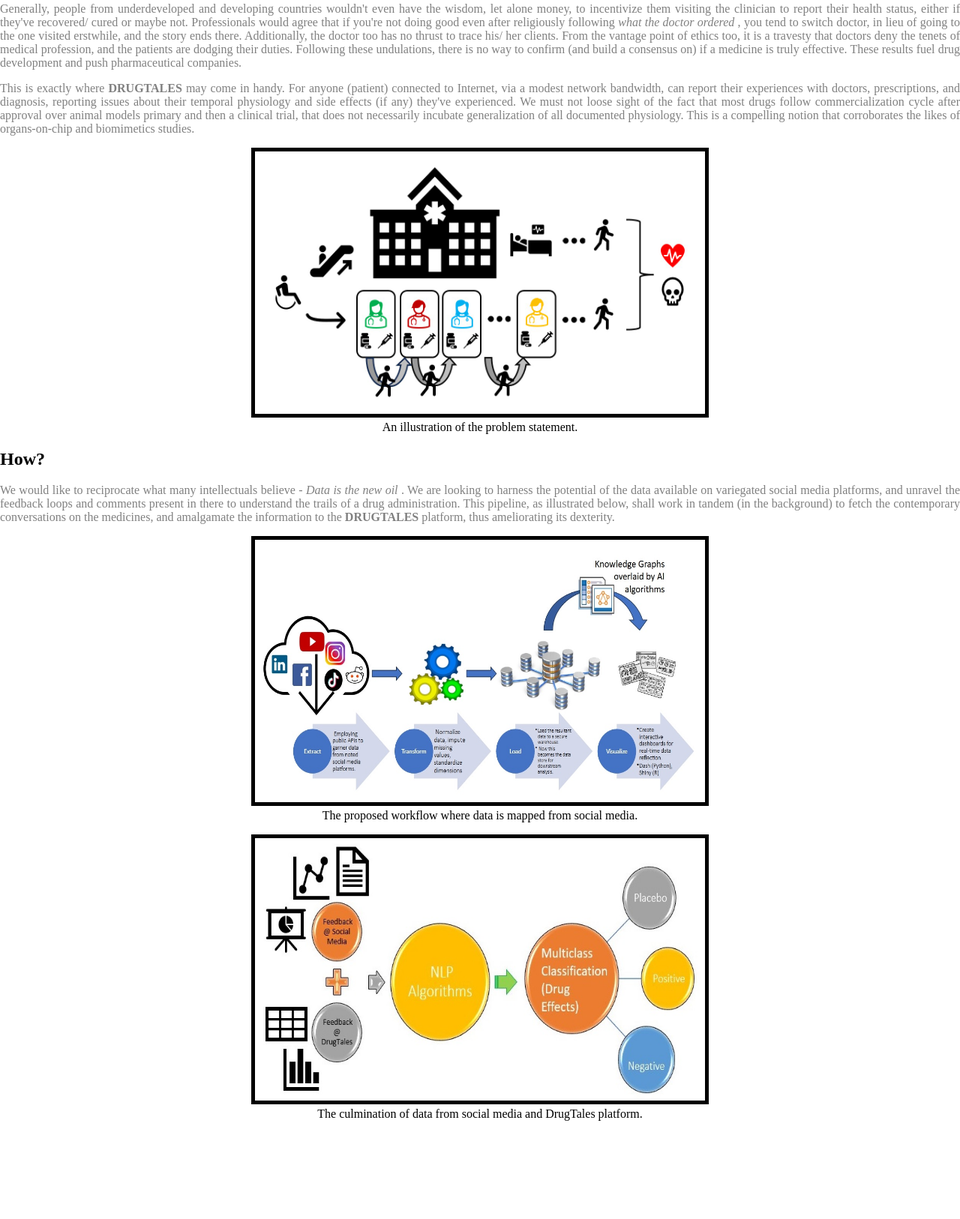
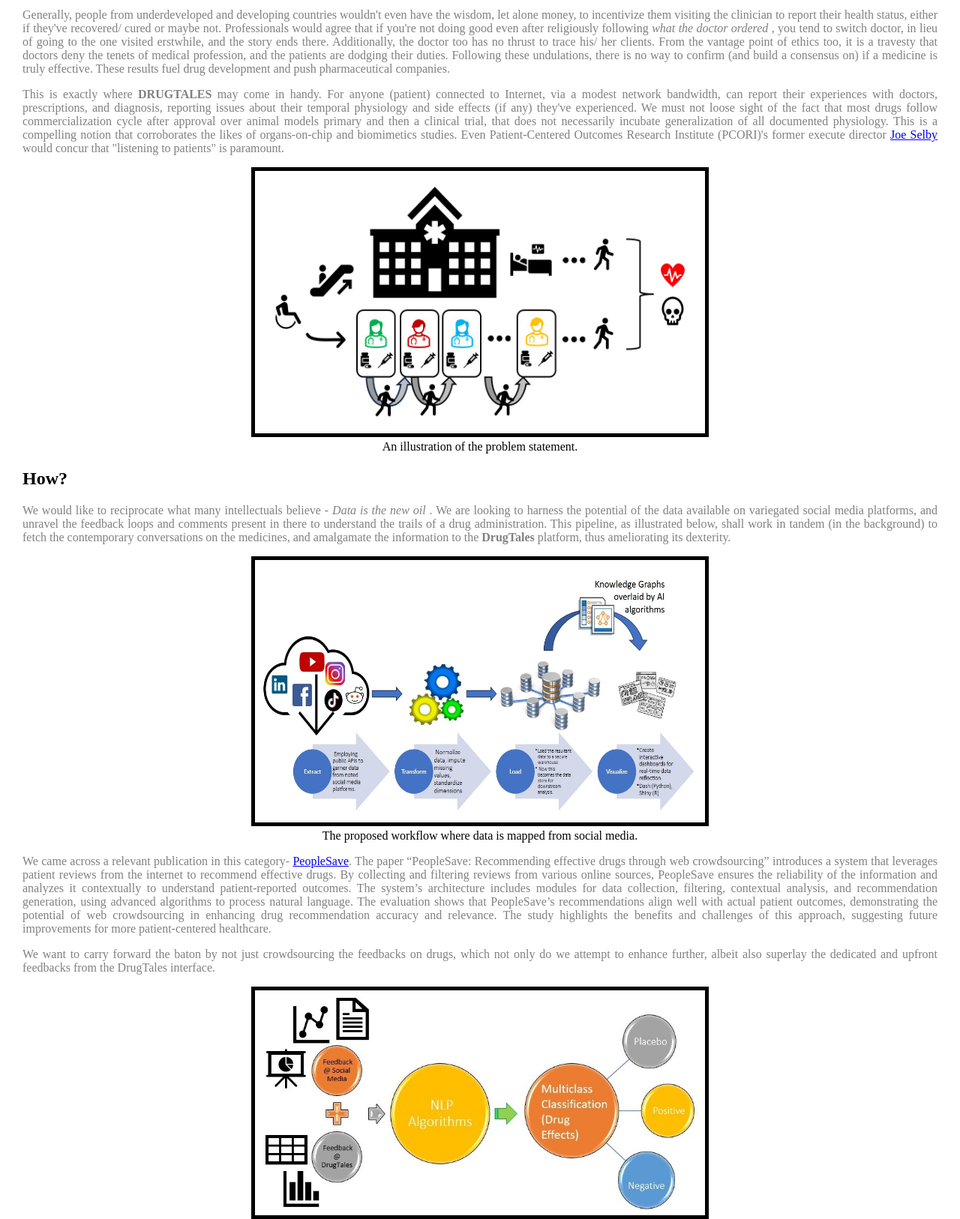
Before and after one commit to shauryajauhari/drugTales, a plain HTML site: page index.html in a window 1280 px wide. Shown: the part 245-1871 px from the top of the page at 75% size. Before the commit the page ends 1756 px from the top, so only its background shows below. Drawn offline with Linux system fonts and the light colour scheme.

Commit message:
Fix margins and add reference to Joe Selby

```diff
--- a/index.html
+++ b/index.html
@@ -10,7 +10,7 @@ p    {color: grey; text-align: justify;}
 
 </style>
 </head>
-<body>
+<body style="margin: 30px;padding:0">
 
 <!-- HTML -->
 
@@ -50,7 +50,9 @@ p    {color: grey; text-align: justify;}
   their temporal physiology and side effects (if any) they've experienced. We must not loose sight of the fact that most
   drugs follow commercialization cycle after approval over animal models primary and then a clinical trial, that does
   not necessarily incubate generalization of all documented physiology. This is a compelling notion that corroborates
-  the likes of organs-on-chip and biomimetics studies.
+  the likes of organs-on-chip and biomimetics studies. Even Patient-Centered Outcomes Research Institute (PCORI)'s former
+  execute director <a href="https://dx.doi.org/10.1001/jama.2014.11100">Joe Selby</a> would concur that "listening to
+  patients" is paramount.
 </p>
 
 
@@ -75,7 +77,7 @@ p    {color: grey; text-align: justify;}
   the potential of the data available on variegated social media platforms, and unravel the feedback loops and comments
   present in there to understand the trails of a drug administration. This pipeline, as illustrated below, shall work in
   tandem (in the background) to fetch the contemporary conversations on the medicines, and amalgamate the information to
-  the <b> DRUGTALES </b> platform, thus ameliorating its dexterity.
+  the <b> DrugTales </b> platform, thus ameliorating its dexterity.
 
 </p>
 
@@ -94,12 +96,31 @@ p    {color: grey; text-align: justify;}
 </p>
 
 <p>
+
+  We came across a relevant publication in this category- <a href="https://dx.doi.org/10.1109/COMSNETS.2016.7440000"> PeopleSave</a>.
+  The paper “PeopleSave: Recommending effective drugs through web crowdsourcing” introduces a system that leverages patient reviews from
+  the internet to recommend effective drugs. By collecting and filtering reviews from various online sources, PeopleSave ensures the
+  reliability of the information and analyzes it contextually to understand patient-reported outcomes. The system’s architecture includes
+  modules for data collection, filtering, contextual analysis, and recommendation generation, using advanced algorithms to process natural
+  language. The evaluation shows that PeopleSave’s recommendations align well with actual patient outcomes, demonstrating the potential
+  of web crowdsourcing in enhancing drug recommendation accuracy and relevance. The study highlights the benefits and challenges of this
+  approach, suggesting future improvements for more patient-centered healthcare.
+
+</p>
+
+<p>
+  We want to carry forward the baton by not just crowdsourcing the feedbacks on drugs, which not only do we attempt to enhance further,
+  albeit also superlay the dedicated and upfront feedbacks from the DrugTales interface.
+</p>
+
+
+<p>
   <center>
     <figure>
       <img src="data/consolidatedOverview.jpg"
       alt="Putative overall Workflow"
       style="border:5px solid black"
-      width="600" height="350"/>
+      width="600" height="300"/>
       <figcaption>
         The culmination of data from social media and DrugTales platform.
       </figcaption>
```
